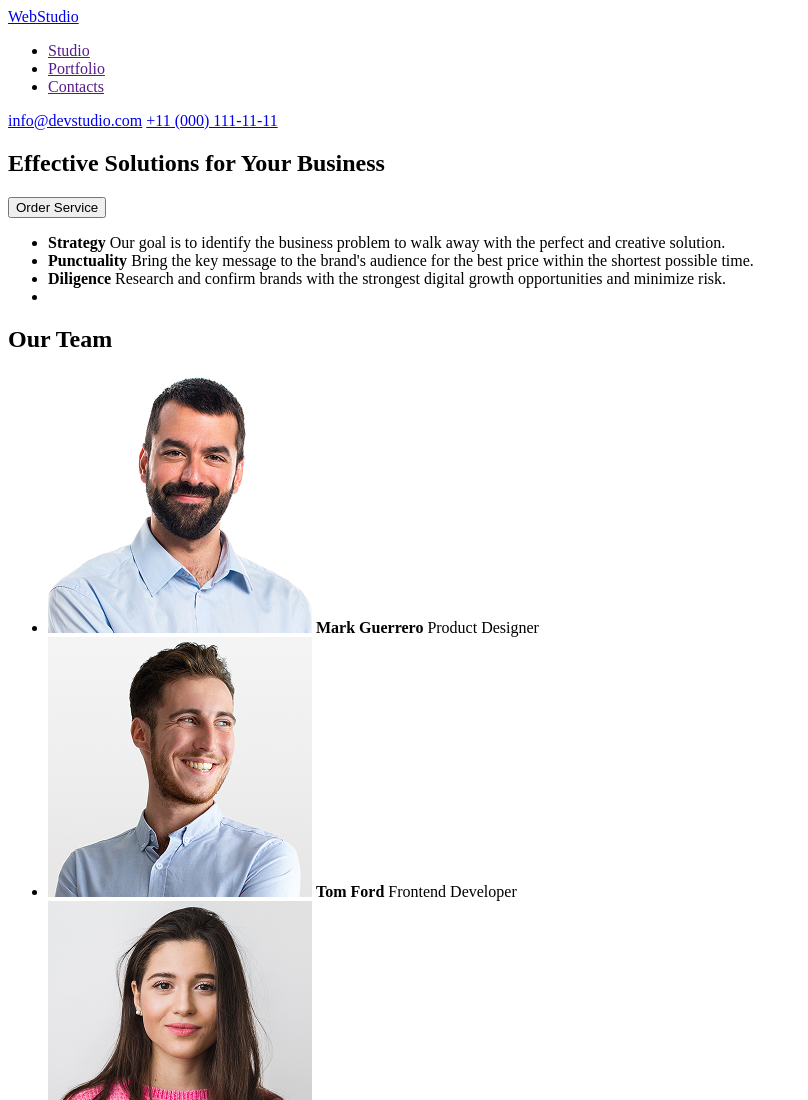
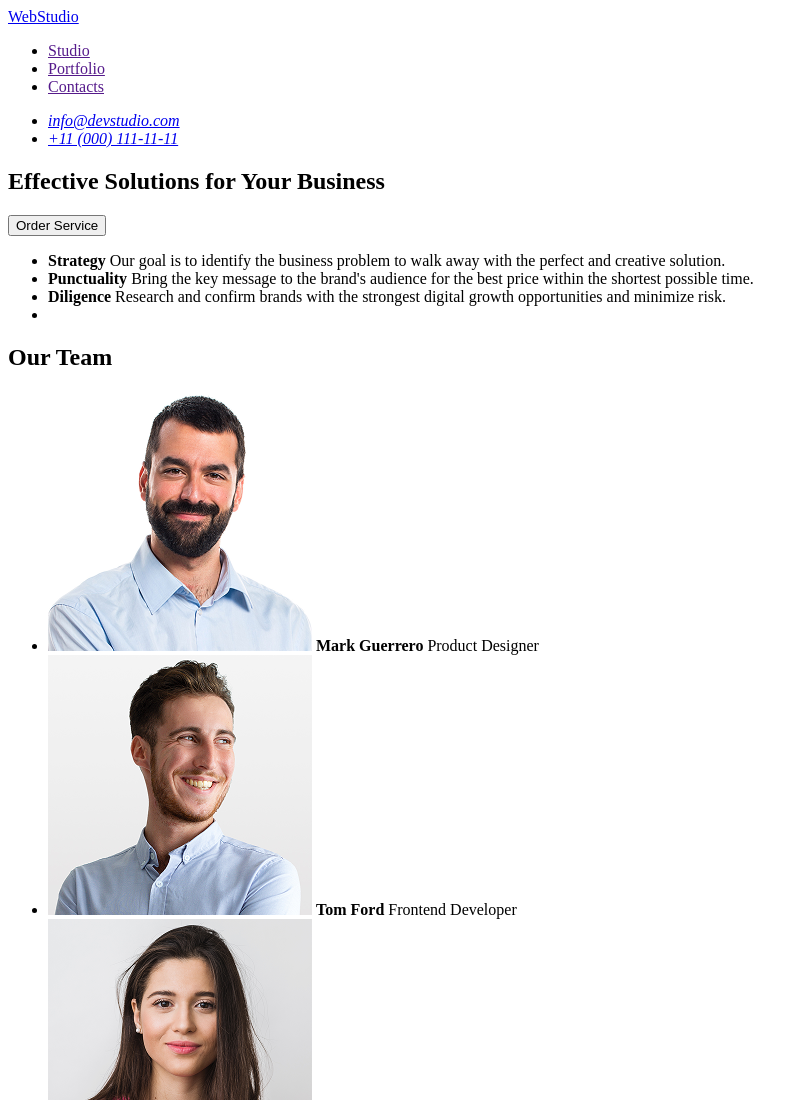
Before and after one commit to azuretigerstudios/goit-markup-hw-01, a plain HTML site: page index.html in a window 1280 px wide. Shown: the top 1100 px of the page, without its empty margins (0-808 px from the left). Drawn offline with Linux system fonts and the light colour scheme.

Commit message:
Update index.html

```diff
--- a/index.html
+++ b/index.html
@@ -5,7 +5,6 @@
     </head>
     <body>
         <header>
-
             <nav>
                 <a href=”./index.html” type="logo">WebStudio</a>
                 <ul>
@@ -14,8 +13,12 @@
                     <li><a href="">Contacts</a></li>
                 </ul>
             </nav>
-            <span><a href='mailto:info@devstudio.com'>info@devstudio.com</a></span>
-            <span><a href='tel:+110001111111'>+11 (000) 111-11-11</a></span>
+            <address>
+                <ul>
+                    <li><a href='mailto:info@devstudio.com'>info@devstudio.com</a></li>
+                    <li><a href='tel:+110001111111'>+11 (000) 111-11-11</a></li>
+                </ul>
+            </address>
         </header>
             <main>
                 <section>
```
